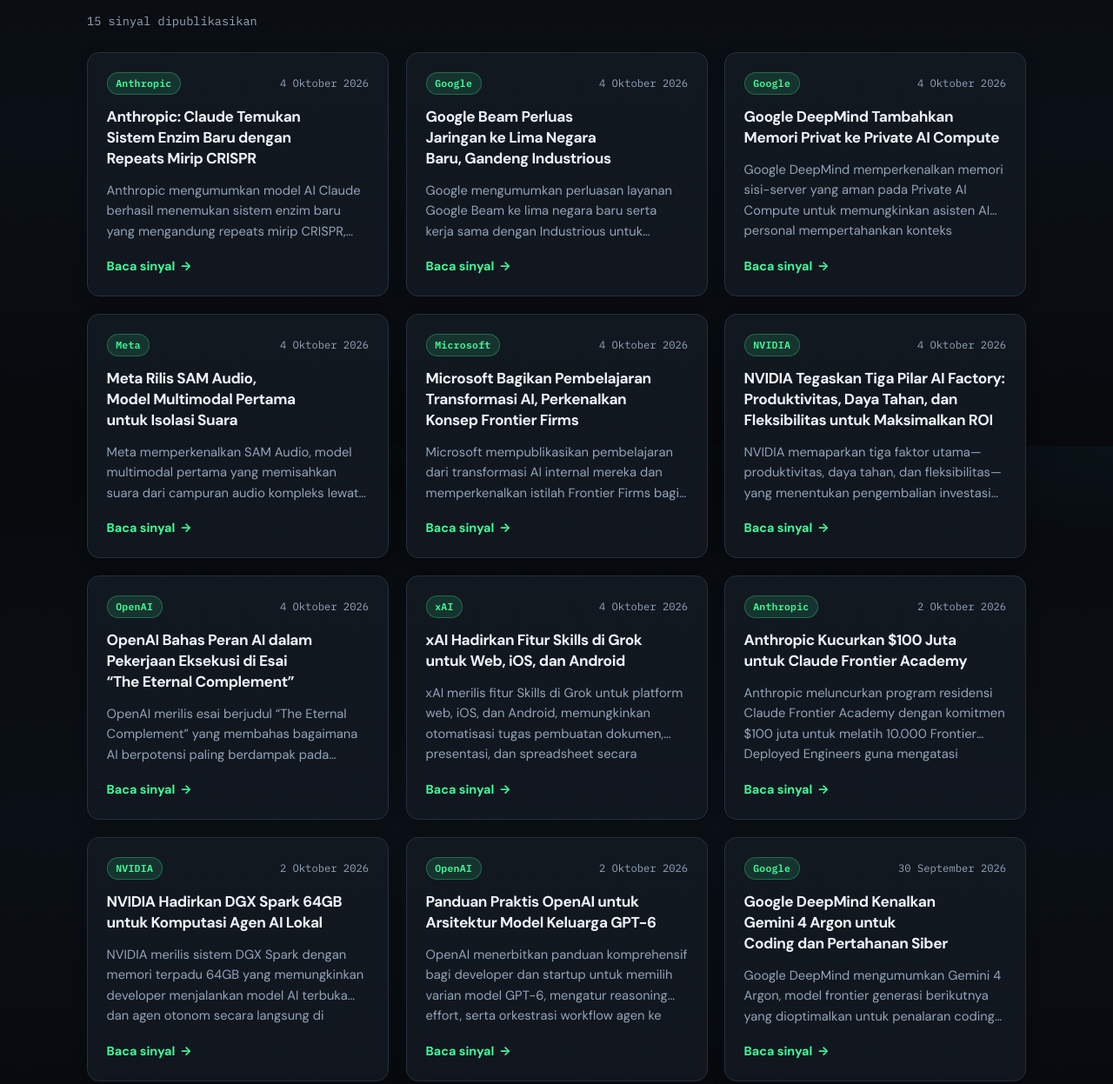
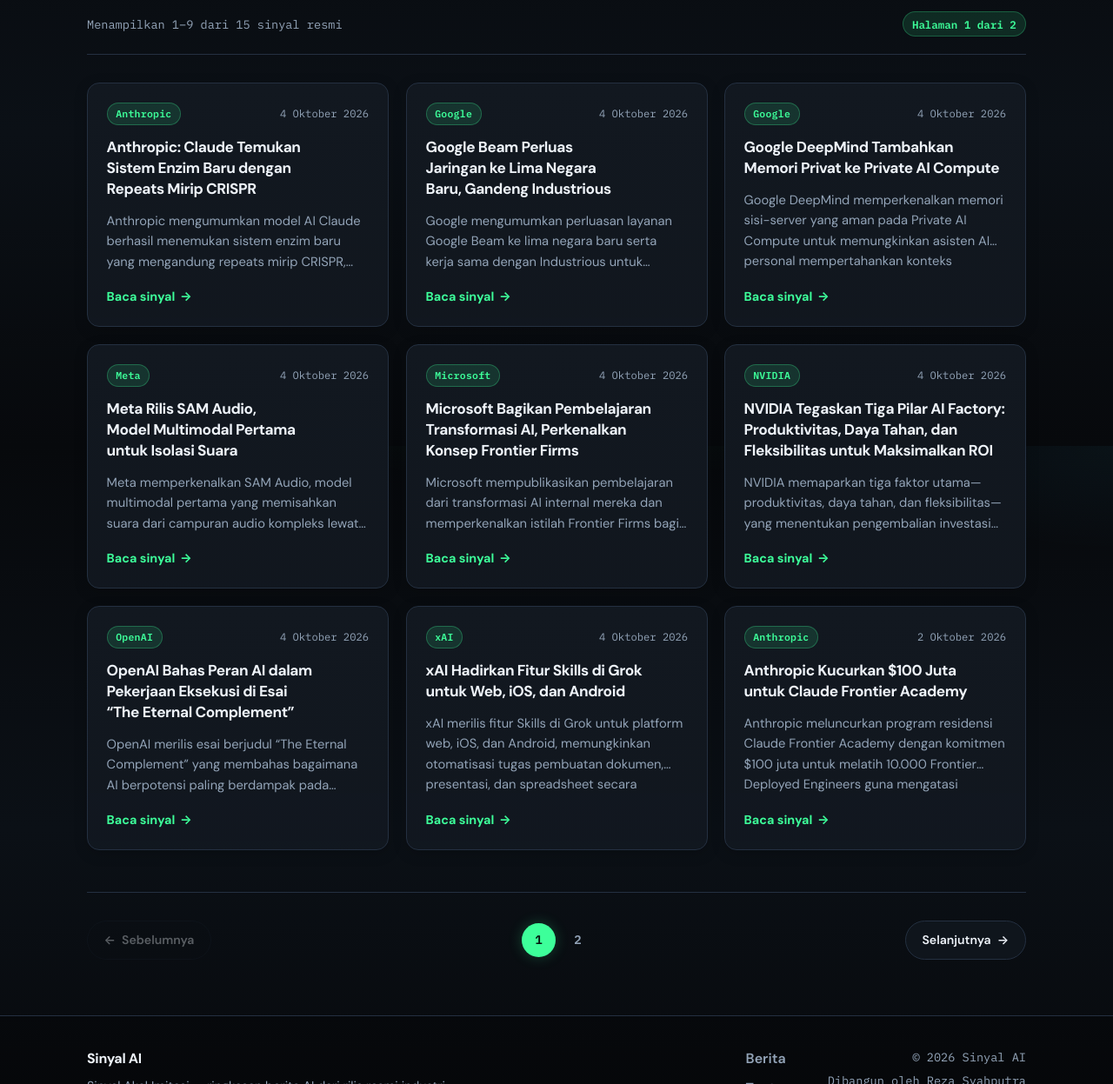
Before and after one commit to vibe-coder-eja/sinyalai-news, an Astro site: page /sinyalai-news/berita in a window 1280 px wide. Shown: the part 287-1534 px from the top of the page at 87% size. Built offline with nearby package versions, Linux system fonts and the light colour scheme; Astro itself is replaced by a stand-in of ours.

Commit message:
feat(news): implementasi pagination 9 berita per halaman dengan kontrol navigasi taktil

```diff
--- /dev/null
+++ b/src/pages/berita/[...page].astro
@@ -0,0 +1,261 @@
+---
+import type { Page } from "astro";
+import BaseLayout from "../../layouts/BaseLayout.astro";
+import NewsCard from "../../components/NewsCard.astro";
+import { getPublishedNews, type NewsEntry } from "../../lib/news";
+import { withBase } from "../../lib/url";
+
+export async function getStaticPaths({ paginate }: { paginate: any }) {
+  const articles = await getPublishedNews();
+  return paginate(articles, { pageSize: 9 });
+}
+
+interface Props {
+  page: Page<NewsEntry>;
+}
+
+const { page } = Astro.props;
+const articles = page.data;
+
+const totalPages = page.lastPage;
+const pageNumbers = Array.from({ length: totalPages }, (_, i) => i + 1);
+
+function getPageUrl(num: number): string {
+  return num === 1 ? withBase("/berita") : withBase(`/berita/${num}`);
+}
+---
+
+<BaseLayout
+  title={page.currentPage === 1 ? "Berita" : `Berita — Halaman ${page.currentPage}`}
+  description="Daftar berita AI ringkas dari rilis industri — Sinyal AI."
+>
+  <section class="container reveal reveal-1">
+    <header class="archive-header">
+      <p class="eyebrow">Archive</p>
+      <h1 class="page-title">Semua berita</h1>
+      <p class="page-lead">
+        Kumpulan sinyal yang dirangkum dari blog, changelog, dan rilis resmi
+        perusahaan AI. Disimpan sebagai Markdown content collections.
+      </p>
+      <div class="archive-meta">
+        <span class="count-tag">
+          Menampilkan {page.start + 1}–{page.end + 1} dari {page.total} sinyal resmi
+        </span>
+        <span class="page-indicator">
+          Halaman {page.currentPage} dari {page.lastPage}
+        </span>
+      </div>
+    </header>
+
+    {
+      articles.length === 0 ? (
+        <div class="empty-state">
+          <p class="empty-title">Feed masih kosong</p>
+          <p>
+            Buat file baru di <code>src/content/news/</code> dengan frontmatter
+            yang valid.
+          </p>
+        </div>
+      ) : (
+        <div class="news-grid">
+          {articles.map((article, idx) => (
+            <NewsCard article={article} index={idx} />
+          ))}
+        </div>
+      )
+    }
+
+    {
+      totalPages > 1 && (
+        <nav class="pagination" aria-label="Navigasi halaman berita">
+          {page.url.prev ? (
+            <a class="page-btn page-prev" href={page.url.prev} rel="prev">
+              <span aria-hidden="true">←</span> Sebelumnya
+            </a>
+          ) : (
+            <span class="page-btn page-disabled" aria-disabled="true">
+              <span aria-hidden="true">←</span> Sebelumnya
+            </span>
+          )}
+
+          <div class="page-numbers">
+            {pageNumbers.map((num) => {
+              const isCurrent = num === page.currentPage;
+              return isCurrent ? (
+                <span class="page-num active" aria-current="page">
+                  {num}
+                </span>
+              ) : (
+                <a class="page-num" href={getPageUrl(num)}>
+                  {num}
+                </a>
+              );
+            })}
+          </div>
+
+          {page.url.next ? (
+            <a class="page-btn page-next" href={page.url.next} rel="next">
+              Selanjutnya <span aria-hidden="true">→</span>
+            </a>
+          ) : (
+            <span class="page-btn page-disabled" aria-disabled="true">
+              Selanjutnya <span aria-hidden="true">→</span>
+            </span>
+          )}
+        </nav>
+      )
+    }
+  </section>
+</BaseLayout>
+
+<style>
+  .archive-header {
+    margin-bottom: 2rem;
+  }
+
+  .archive-meta {
+    display: flex;
+    flex-wrap: wrap;
+    align-items: center;
+    justify-content: space-between;
+    gap: 0.75rem;
+    margin-top: -1rem;
+    padding-bottom: 1.25rem;
+    border-bottom: 1px solid var(--border);
+    font-family: var(--font-mono);
+    font-size: 0.85rem;
+    color: var(--text-muted);
+  }
+
+  .count-tag {
+    color: var(--text-muted);
+  }
+
+  .page-indicator {
+    color: var(--accent);
+    background: var(--accent-soft);
+    padding: 0.2rem 0.65rem;
+    border-radius: 999px;
+    border: 1px solid rgba(61, 255, 154, 0.25);
+    font-size: 0.78rem;
+    font-weight: 600;
+  }
+
+  /* Pagination styles with Emil Kowalski polish */
+  .pagination {
+    margin-top: 3rem;
+    padding-top: 2rem;
+    border-top: 1px solid var(--border);
+    display: flex;
+    flex-wrap: wrap;
+    align-items: center;
+    justify-content: space-between;
+    gap: 1rem;
+  }
+
+  .page-btn {
+    display: inline-flex;
+    align-items: center;
+    gap: 0.45rem;
+    padding: 0.62rem 1.15rem;
+    border-radius: 999px;
+    border: 1px solid var(--border);
+    background: rgba(18, 24, 32, 0.75);
+    color: var(--text);
+    font-size: 0.88rem;
+    font-weight: 600;
+    text-decoration: none;
+    min-height: 42px;
+    transition:
+      transform 160ms var(--ease-out),
+      border-color 160ms var(--ease-out),
+      background 160ms var(--ease-out),
+      color 160ms var(--ease-out),
+      box-shadow 160ms var(--ease-out);
+    will-change: transform;
+  }
+
+  @media (hover: hover) and (pointer: fine) {
+    .page-btn:hover:not(.page-disabled) {
+      border-color: rgba(61, 255, 154, 0.45);
+      background: var(--accent-soft);
+      color: var(--accent-bright);
+      transform: translateY(-1px);
+      box-shadow: 0 4px 16px rgba(0, 0, 0, 0.25);
+      text-decoration: none;
+    }
+  }
+
+  .page-btn:active:not(.page-disabled) {
+    transform: scale(0.96) translateY(0);
+    transition-duration: 90ms;
+  }
+
+  .page-disabled {
+    opacity: 0.35;
+    cursor: not-allowed;
+    background: transparent;
+    border-color: rgba(36, 48, 65, 0.5);
+  }
+
+  .page-numbers {
+    display: flex;
+    align-items: center;
+    gap: 0.4rem;
+  }
+
+  .page-num {
+    display: inline-flex;
+    align-items: center;
+    justify-content: center;
+    width: 2.45rem;
+    height: 2.45rem;
+    border-radius: 50%;
+    font-family: var(--font-mono);
+    font-size: 0.88rem;
+    font-weight: 600;
+    text-decoration: none;
+    color: var(--text-muted);
+    border: 1px solid transparent;
+    transition:
+      transform 160ms var(--ease-out),
+      background 160ms var(--ease-out),
+      color 160ms var(--ease-out),
+      border-color 160ms var(--ease-out);
+    will-change: transform;
+  }
+
+  @media (hover: hover) and (pointer: fine) {
+    .page-num:hover:not(.active) {
+      color: var(--text);
+      background: var(--bg-card-hover);
+      border-color: var(--border);
+      transform: translateY(-1px);
+      text-decoration: none;
+    }
+  }
+
+  .page-num:active:not(.active) {
+    transform: scale(0.92);
+    transition-duration: 90ms;
+  }
+
+  .page-num.active {
+    color: #04140c;
+    background: var(--accent);
+    font-weight: 700;
+    box-shadow: 0 0 16px var(--accent-glow);
+  }
+
+  @media (max-width: 600px) {
+    .pagination {
+      justify-content: center;
+      gap: 0.75rem;
+    }
+
+    .archive-meta {
+      flex-direction: column;
+      align-items: flex-start;
+    }
+  }
+</style>
--- a/src/pages/berita/index.astro
+++ /dev/null
@@ -1,57 +0,0 @@
----
-import BaseLayout from "../../layouts/BaseLayout.astro";
-import NewsCard from "../../components/NewsCard.astro";
-import { getPublishedNews } from "../../lib/news";
-
-const articles = await getPublishedNews();
-const countLabel =
-  articles.length === 0
-    ? "Belum ada entri"
-    : `${articles.length} sinyal dipublikasikan`;
----
-
-<BaseLayout
-  title="Berita"
-  description="Daftar berita AI ringkas dari rilis industri — Sinyal AI."
->
-  <section class="container reveal reveal-1">
-    <p class="eyebrow">Archive</p>
-    <h1 class="page-title">Semua berita</h1>
-    <p class="page-lead">
-      Kumpulan sinyal yang dirangkum dari blog, changelog, dan rilis resmi
-      perusahaan AI. Disimpan sebagai Markdown content collections.
-    </p>
-    <p class="count muted">{countLabel}</p>
-
-    {
-      articles.length === 0 ? (
-        <div class="empty-state">
-          <p class="empty-title">Feed masih kosong</p>
-          <p>
-            Buat file baru di <code>src/content/news/</code> dengan frontmatter
-            yang valid.
-          </p>
-        </div>
-      ) : (
-        <div class="news-grid">
-          {articles.map((article, idx) => (
-            <NewsCard article={article} index={idx} />
-          ))}
-        </div>
-      )
-    }
-  </section>
-</BaseLayout>
-
-<style>
-  .count {
-    margin: -1rem 0 1.5rem;
-    font-family: var(--font-mono);
-    font-size: 0.85rem;
-  }
-
-  code {
-    font-family: var(--font-mono);
-    font-size: 0.88em;
-  }
-</style>
```
Also changed, not shown: src/pages/berita/[date]/[slug].astro (renamed from src/pages/berita/[...slug].astro, +12 -7 lines), CHANGELOG.md.
